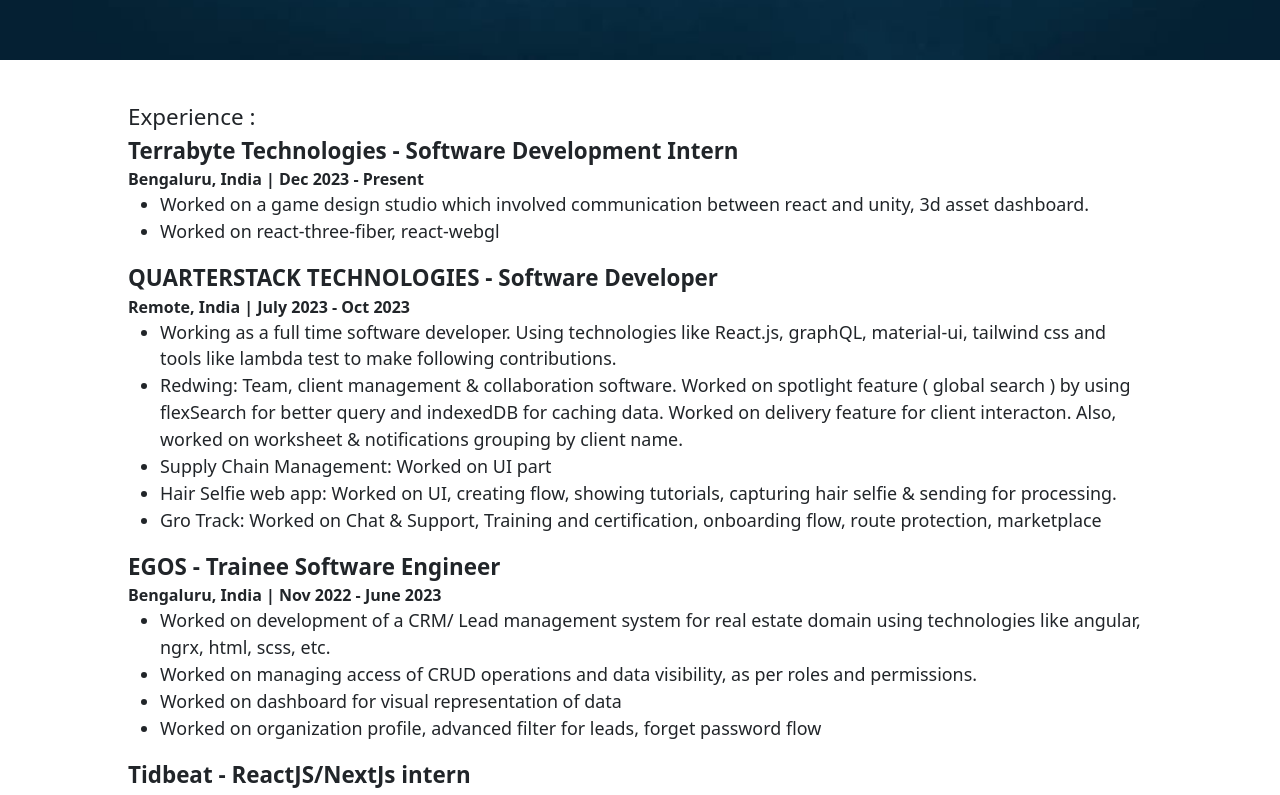
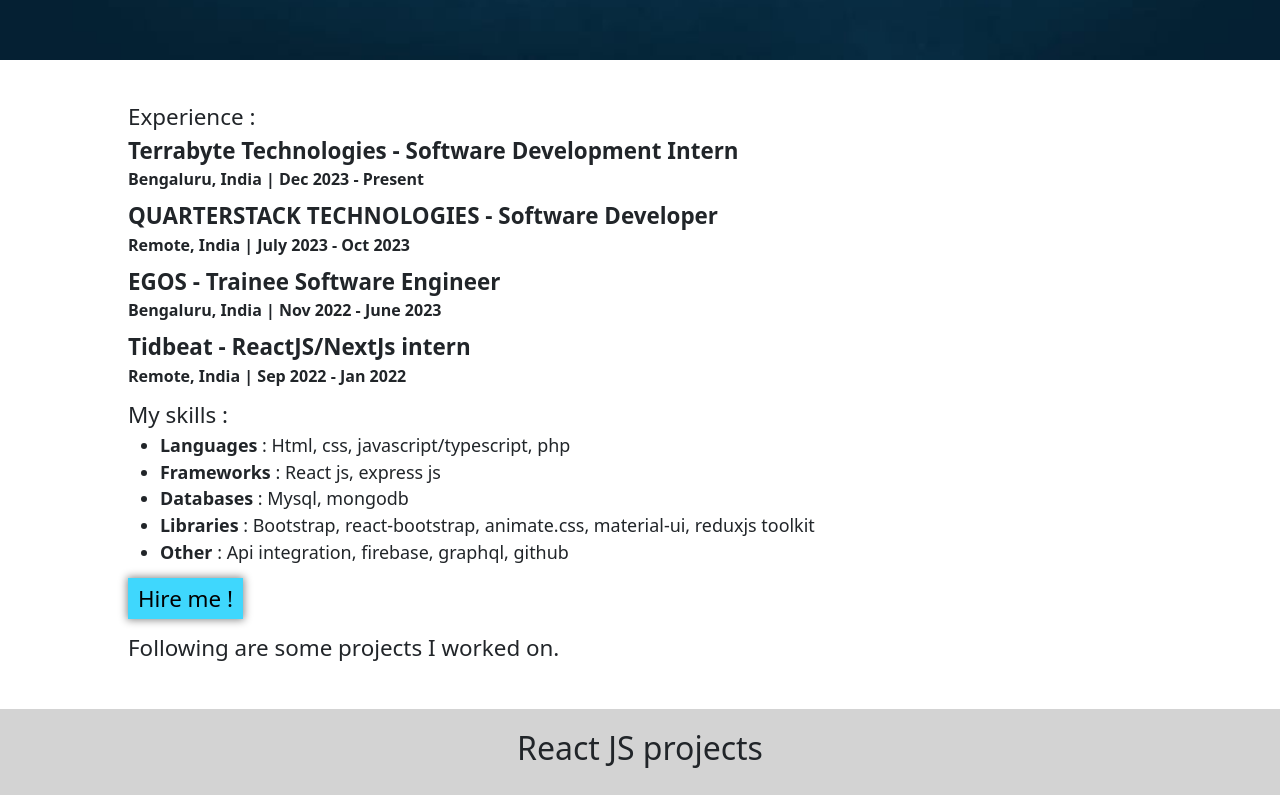
Before and after one commit to Akash2001/portfolio, a React (Create React App) app: page / in a window 1280 px wide. Shown: the part 740-1535 px from the top of the page. Built offline with nearby package versions, Linux system fonts and the light colour scheme.

Commit message:
Experience : Details made collapsible.

```diff
--- a/src/components/experience.js
+++ b/src/components/experience.js
@@ -1,13 +1,23 @@
+import { useState } from "react"
 import { experiences } from "../data"
 
 export const Experience = () => {
+    const [areDetailsCollapsed, setAreDetailsCollapsed] = useState(Array.from({ length: experiences.length }, (_, i) => true));
+
+    const handleToggleCollapse = (index) => {
+        let temp = [...areDetailsCollapsed];
+        temp[index] = !temp[index];
+        setAreDetailsCollapsed(temp);
+    }
+
     return (
         <div id="mySkills">
             Experience : <br />
             {
                 experiences.map((experience, i) => {
                     return (
-                        <div key={i}>
+                        <div className="mb-2" key={i}>
+                            <div className="mb-1 cursor-pointer" onClick={(e)=> handleToggleCollapse(i)}>
                                 <div className="bold-txt">
                                     <div>{experience.org} - {experience.role}</div>
                                 </div>
@@ -16,11 +26,12 @@ export const Experience = () => {
                                     {' | '}
                                     {experience.duration}
                                 </div>
-                            <ul>
+                            </div>
+                            {!areDetailsCollapsed[i] ? (<ul>
                                 {experience.details.map((item, j) => {
                                     return <li key={i + j}>{item}</li>
                                 })}
-                            </ul>
+                            </ul>) : (<></>)}
                         </div>
                     )
                 })
```
Lines whose indentation alone changed are shown as unchanged.
